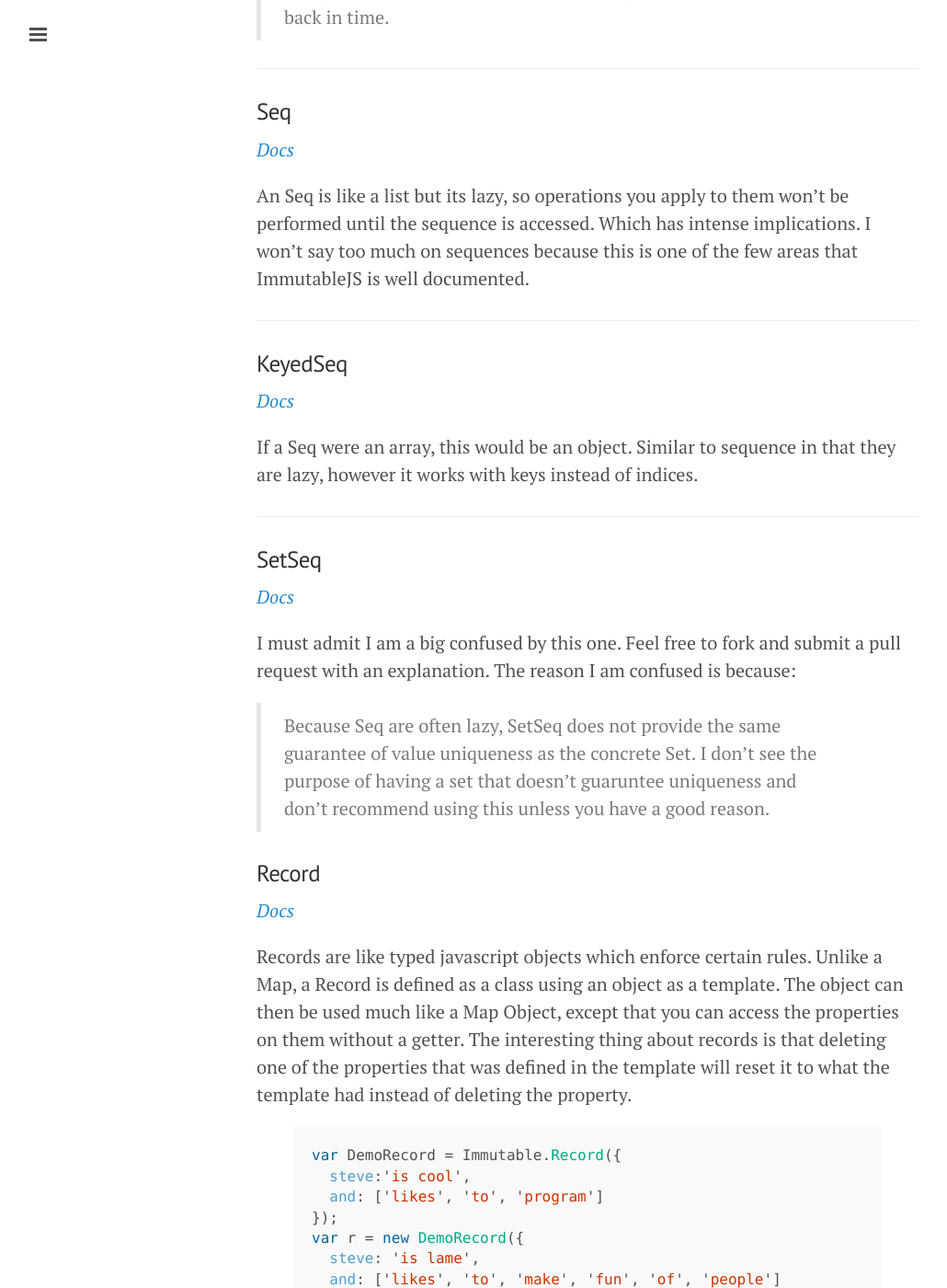
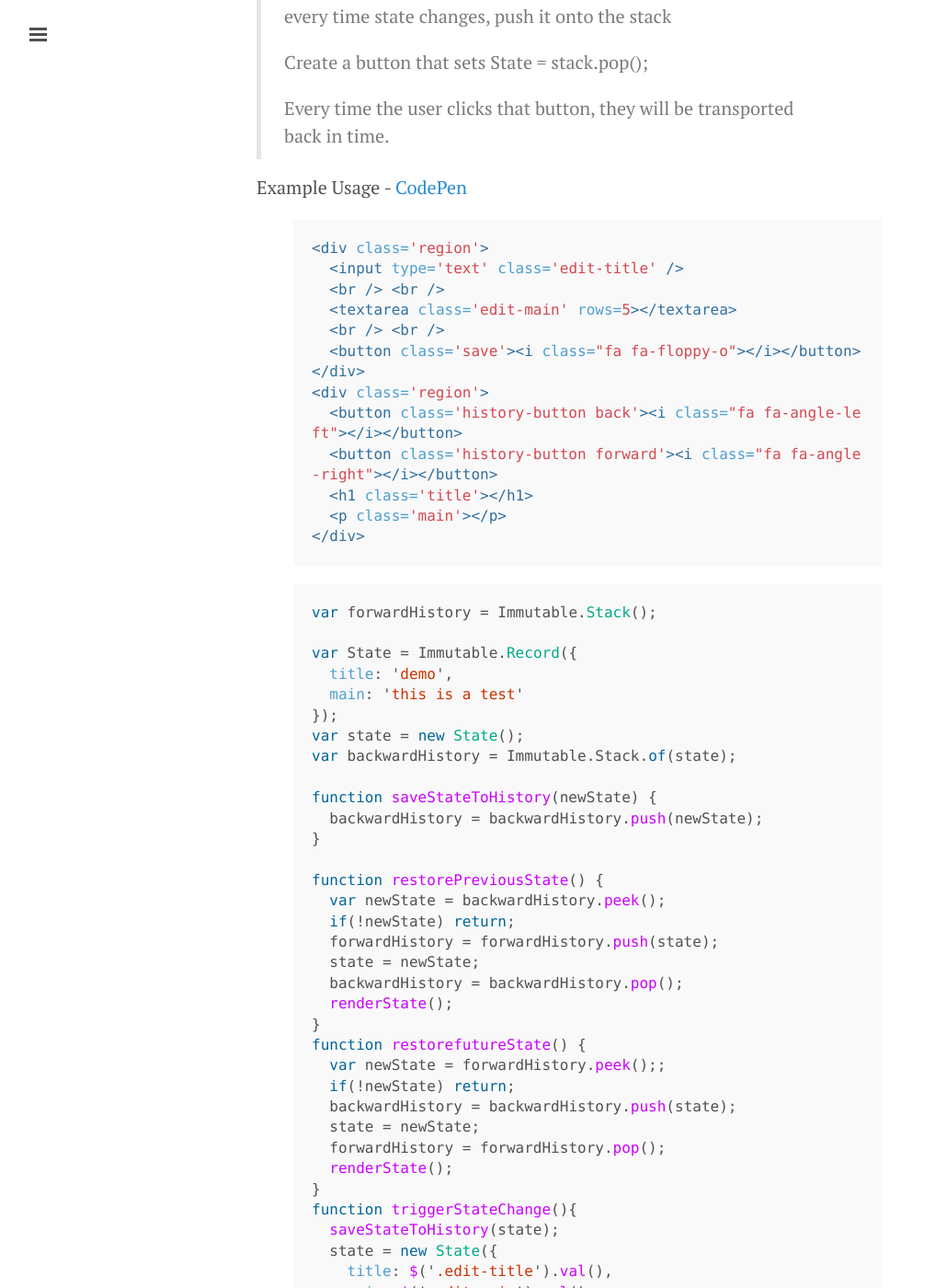
Before and after one commit to ericwooley/ericwooley.github.io, a Jekyll site: the page built from _posts/2015-04-01-using-immutablejs.markdown, in a window 1280 px wide and 1400 px high, scrolled down 5602 px. Shown: the whole window at 92% size, without its empty margins (1-1031 px from the left). Built offline with Jekyll 4.4.1, drawn with Linux system fonts in a browser that asks for light colours; Markdown is read by kramdown in place of the engine named in the settings; some of the changed text lies outside the part shown.

Commit message:
added example

```diff
--- a/_posts/2015-04-01-using-immutablejs.markdown
+++ b/_posts/2015-04-01-using-immutablejs.markdown
@@ -88,6 +88,12 @@ _[Docs](https://facebook.github.io/immutable-js/docs/#/List)_
   >This would be easy to implement traditionally, however you can't simply grab the task object you associated with the one they want to click on and change it anymore.
   >You need to edit the task **and** replace it in your list of tasks. Now you have to do a search through the list, find the task, and replace it with a new edited one.
   >Suddenly a simple mutation becomes an O(n) operation and five or six more lines of code. Perhaps you should consider an OrderedMap instead._
+
+
+Example Usage
+{% highlight javascript %}
+// TODO: Write this
+{% endhighlight %}
 
 --------------------------------------------------------------------------------------------------------------
 
@@ -180,6 +186,78 @@ _[Docs](http://facebook.github.io/immutable-js/docs/#/Stack)_
   > Create a button that sets State = stack.pop();
   >
   > Every time the user clicks that button, they will be transported back in time.
+
+Example Usage - [CodePen](http://codepen.io/ericwooley/pen/emooGv?editors=101)
+{% highlight html %}
+<div class='region'>
+  <input type='text' class='edit-title' />
+  <br /> <br />
+  <textarea class='edit-main' rows=5></textarea>
+  <br /> <br />
+  <button class='save'><i class="fa fa-floppy-o"></i></button>
+</div>
+<div class='region'>
+  <button class='history-button back'><i class="fa fa-angle-left"></i></button>
+  <button class='history-button forward'><i class="fa fa-angle-right"></i></button>
+  <h1 class='title'></h1>
+  <p class='main'></p>
+</div>
+{% endhighlight %}
+
+{% highlight javascript %}
+var forwardHistory = Immutable.Stack();
+
+var State = Immutable.Record({
+  title: 'demo',
+  main: 'this is a test'
+});
+var state = new State();
+var backwardHistory = Immutable.Stack.of(state);
+
+function saveStateToHistory(newState) {
+  backwardHistory = backwardHistory.push(newState);
+}
+
+function restorePreviousState() {
+  var newState = backwardHistory.peek();
+  if(!newState) return;
+  forwardHistory = forwardHistory.push(state);
+  state = newState;
+  backwardHistory = backwardHistory.pop();
+  renderState();
+}
+function restorefutureState() {
+  var newState = forwardHistory.peek();;
+  if(!newState) return;
+  backwardHistory = backwardHistory.push(state);
+  state = newState;
+  forwardHistory = forwardHistory.pop();
+  renderState();
+}
+function triggerStateChange(){
+  saveStateToHistory(state);
+  state = new State({
+    title: $('.edit-title').val(),
+    main: $('.edit-main').val()
+  });
+  renderState();
+};
+
+function renderState(){
+  console.log(state.toJS());
+  $('.title').html(state.title);
+  $('.edit-title').val(state.title);
+
+  $('.main').html(state.main);
+  $('.edit-main').html(state.main);
+}
+
+renderState();
+
+$('.save').on('click', triggerStateChange);
+$('.back').on('click', restorePreviousState);
+$('.forward').on('click', restorefutureState);
+{% endhighlight %}
 
 --------------------------------------------------------------------------------------------------------------
 
```
